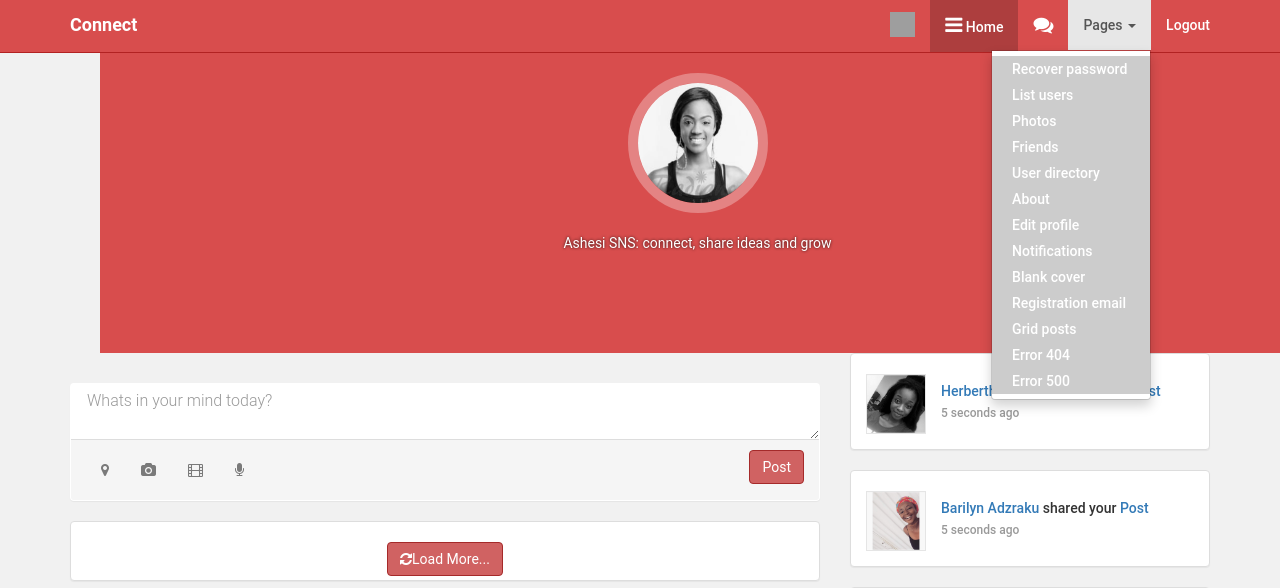
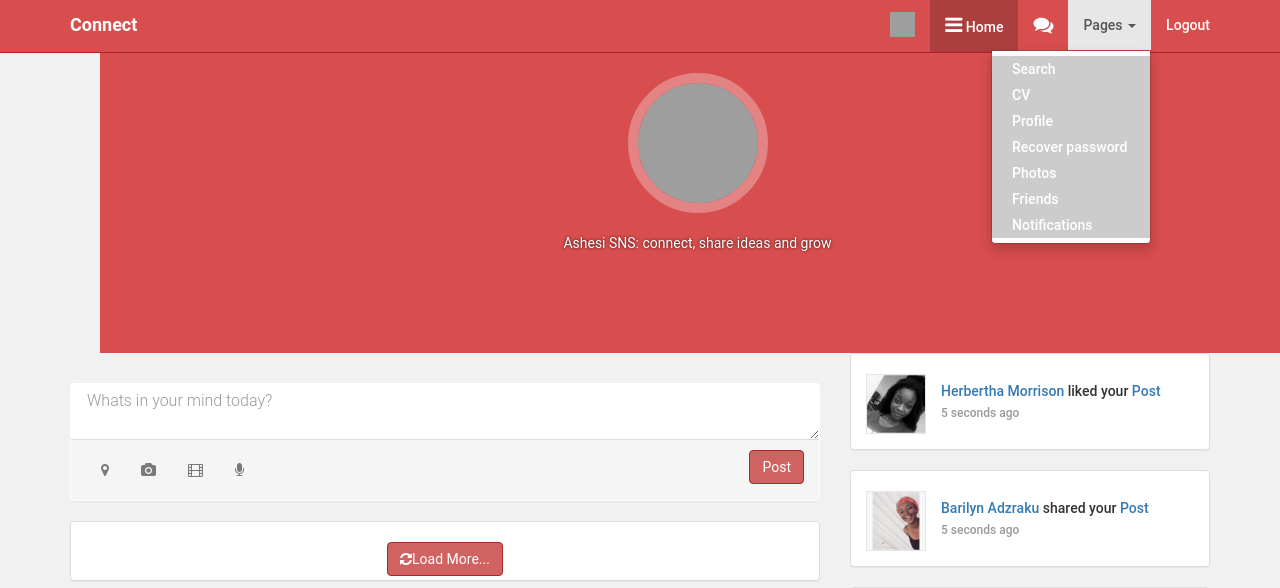
Before and after one commit to QSGolloh/Connection, a PHP site: page /Connect/pages/home.php in a window 1280 px wide, after a click on "Pages". Shown: the top 588 px of the page. Run offline with PHP 8.4, Linux system fonts and the light colour scheme; the template is opened without the code that fills it, so the values that code supplies are empty; the visitor is signed in with stand-in values (Sample User, id 1); grey boxes are pictures that could not be loaded.

Commit message:
editprofile fixed

```diff
--- a/pages/cvgenerator.php
+++ b/pages/cvgenerator.php
@@ -64,7 +64,7 @@
                   <img src="<? echo $ppic ?>" class="img-nav">
                 </a>
               </li>
-              <li><a href="home.html"><i class="fa fa-bars"></i>&nbsp;Home</a></li>
+              <li><a href="home.php"><i class="fa fa-bars"></i>&nbsp;Home</a></li>
               <li><a href="messages.php"><i class="fa fa-comments"></i></a></li>
               <li class="dropdown">
                 <a href="#" class="dropdown-toggle" data-toggle="dropdown" role="button" aria-haspopup="true" aria-expanded="false">  Pages
--- a/pages/home.php
+++ b/pages/home.php
@@ -60,7 +60,7 @@
 
   				<ul class="nav navbar-nav navbar-right">
   					<li>
-  						<a href="profile.html">
+  						<a href="profile.php">
   						<? echo $firstname." ".$lastname ?>
   							<img src="../images/<?php echo  $ppic ?> " class="img-nav">
   						</a>
@@ -72,19 +72,13 @@
   							<span class="caret"></span>
   						</a>
   						<ul class="dropdown-menu">
-  							<li><a href="recover_password.html">Recover password</a></li>
-  							<li><a href="list_users.html">List users</a></li>
-  							<li><a href="photos.html">Photos</a></li>
-  							<li><a href="friends.html">Friends</a></li>
-  							<li><a href="people_directory.html">User directory</a></li>
-  							<li><a href="about.html">About</a></li>
-  							<li><a href="edit_profile.php">Edit profile</a></li>
-  							<li><a href="notifications.html">Notifications</a></li>
-  							<li><a href="blank-cover.html">Blank cover</a></li>
-  							<li><a href="registration_email.html">Registration email</a></li>
-  							<li><a href="grid_posts.html">Grid posts</a></li>
-  							<li><a href="error404.html">Error 404</a></li>
-  							<li><a href="error500.html">Error 500</a></li>
+  						<li><a href="searchpage.php">Search</a></li>
+              <li><a href="cvgenerator.php">CV</a></li>
+              <li><a href="profile.php">Profile</a></li>
+              <li><a href="recover_password.html">Recover password</a></li>
+              <li><a href="photos.html">Photos</a></li>
+              <li><a href="friends.html">Friends</a></li>
+              <li><a href="notifications.html">Notifications</a></li>
   						</ul>
   					</li>
   					<li><a href="../logout.php" class="nav-controller"></i>Logout</a></li>
@@ -94,7 +88,7 @@
   	</nav>
   	<div class="row text-center cover-container">
   		<a href="#">
-  			<img src="../images/doe.png">
+  			<img src="../images/<?php echo  $ppic ?> ">
   		</a>
   		<h1 class="profile-name"><? echo $firstname." ".$lastname ?></h1>
   		<p class="user-text">Ashesi SNS: connect, share ideas and grow</p>
--- a/pages/profile.php
+++ b/pages/profile.php
@@ -80,12 +80,12 @@
          </div>
          <ul class="nav navbar-nav navbar-right">
           <li class="active">
-            <a href="profile.html">
+            <a href="profile.php">
              <?echo $firstname." ".$lastname ?>
               <img src="<?php echo $ppic ?>" class="img-nav">
             </a>
           </li>
-          <li><a href="home.html"><i class="fa fa-bars"></i>&nbsp;Home</a></li>
+          <li><a href="home.php"><i class="fa fa-bars"></i>&nbsp;Home</a></li>
           <li><a href="messages.php"><i class="fa fa-comments"></i></a></li>
           <li class="dropdown">
             <a href="#" class="dropdown-toggle" data-toggle="dropdown" role="button" aria-haspopup="true" aria-expanded="false">  Pages
--- a/pages/searchpage.php
+++ b/pages/searchpage.php
@@ -67,12 +67,12 @@
       </div>
       <ul class="nav navbar-nav navbar-right">
         <li class="active">
-          <a href="profile.html">
+          <a href="profile.php">
               <? echo $firstname." ".$lastname ?>
             <img src="<? echo $ppic ?>" class="img-nav">
           </a>
         </li>
-        <li><a href="home.html"><i class="fa fa-bars"></i>&nbsp;Home</a></li>
+        <li><a href="home.php"><i class="fa fa-bars"></i>&nbsp;Home</a></li>
         <li><a href="messages.php"><i class="fa fa-comments"></i></a></li>
         <li class="dropdown">
           <a href="#" class="dropdown-toggle" data-toggle="dropdown" role="button" aria-haspopup="true"
```
Also changed, not shown: pages/edit_profile.php (+23 -45 lines), images/hermes.jpg (added), 2 other files.
